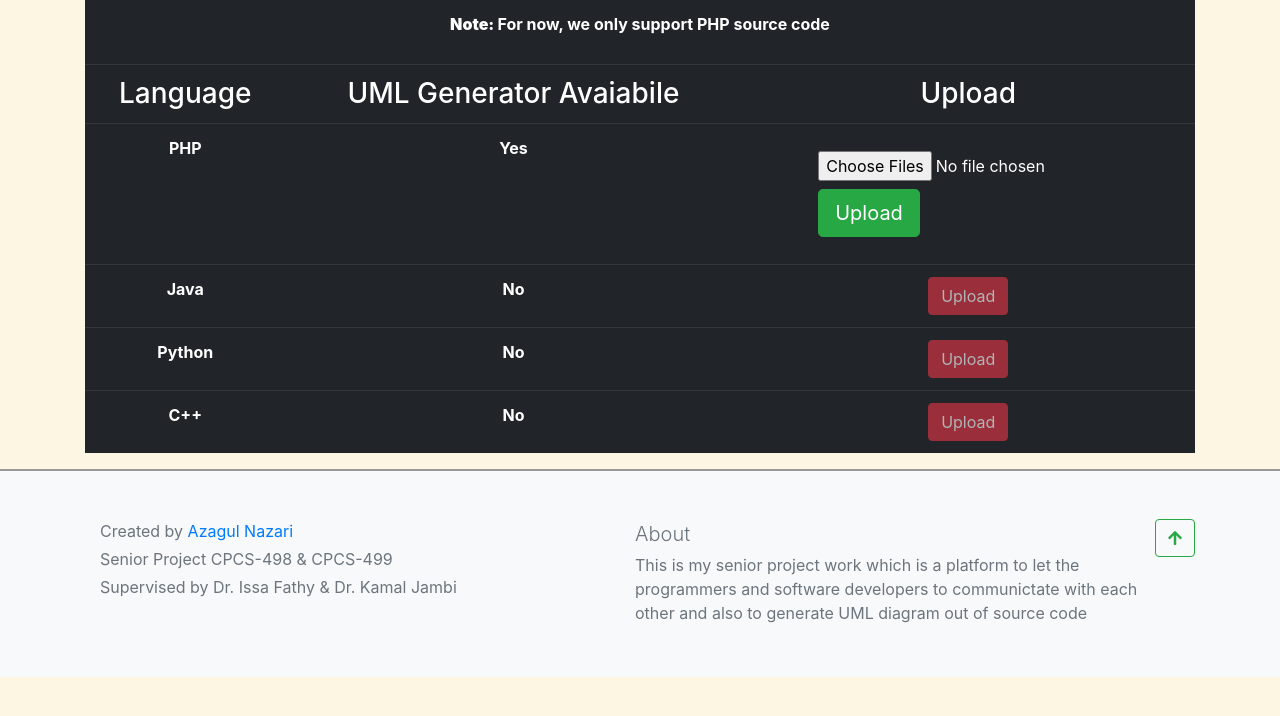
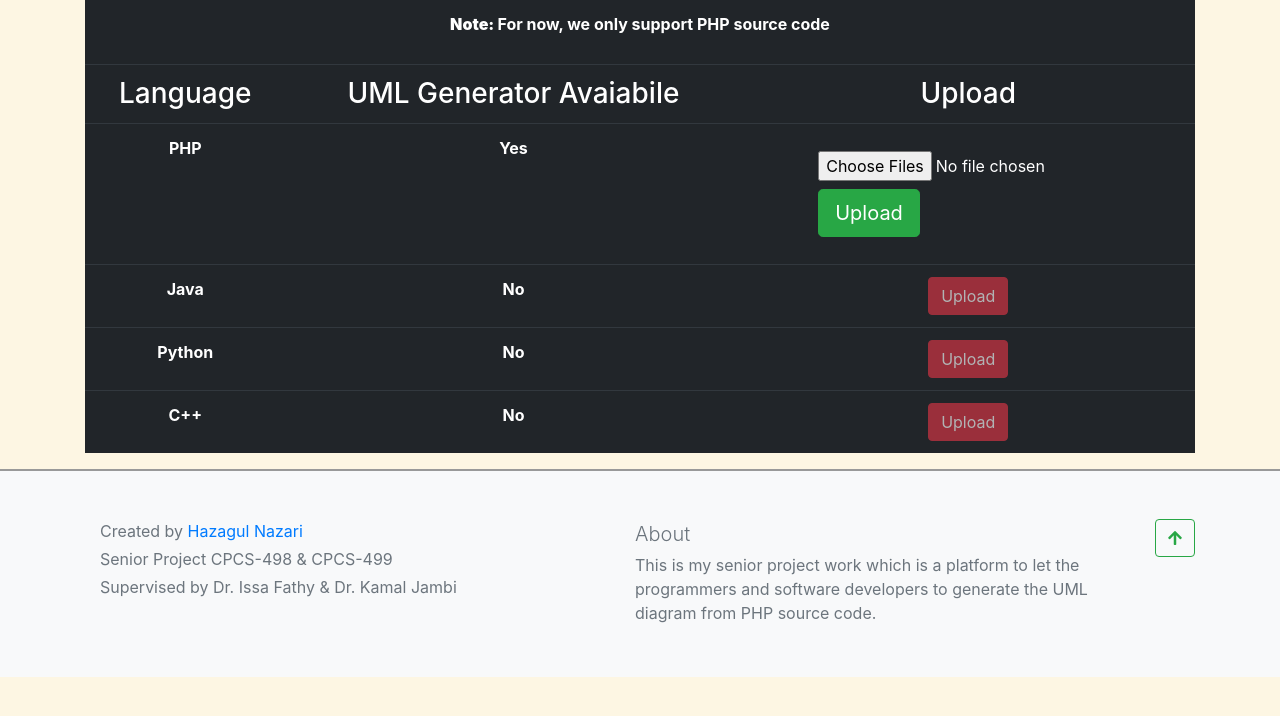
Before and after one commit to AzarguNazari/PHP-To-UML, a PHP site: page / in a window 1280 px wide. Shown: the part 66-782 px from the top of the page. Run offline with PHP 8.4, Linux system fonts and the light colour scheme; some libraries are stand-ins or nearby versions.

Commit message:
Second Commit

```diff
--- a/includes/footer.php
+++ b/includes/footer.php
@@ -5,13 +5,13 @@
         </p>
         <div class="row">
             <div class="col">
-                <p>Created by <a href="https://www.linkedin.com/in/azargul-nazari-a4986387/">Azagul Nazari</a></p>
+                <p>Created by <a href="https://www.linkedin.com/in/azargul-nazari-a4986387/">Hazagul Nazari</a></p>
                 <p>Senior Project CPCS-498 & CPCS-499</p>
                 <p>Supervised by Dr. Issa Fathy & Dr. Kamal Jambi</p>
             </div>
             <div class="col">
                 <p class="lead">About</p>
-                <p>This is my senior project work which is a platform to let the programmers and software developers to communictate with each other and also to generate UML diagram out of source code</p>
+                <p>This is my senior project work which is a platform to let the programmers and software developers to generate the UML diagram from PHP source code.</p>
             </div>
         </div>
 
--- a/index.php
+++ b/index.php
@@ -81,7 +81,6 @@
 
         <main id="main" class="">
             <section class="main-bg">
-
         </section>
 
             <div class="container text-center">
```
Also changed, not shown: snapshot/input option.png.
